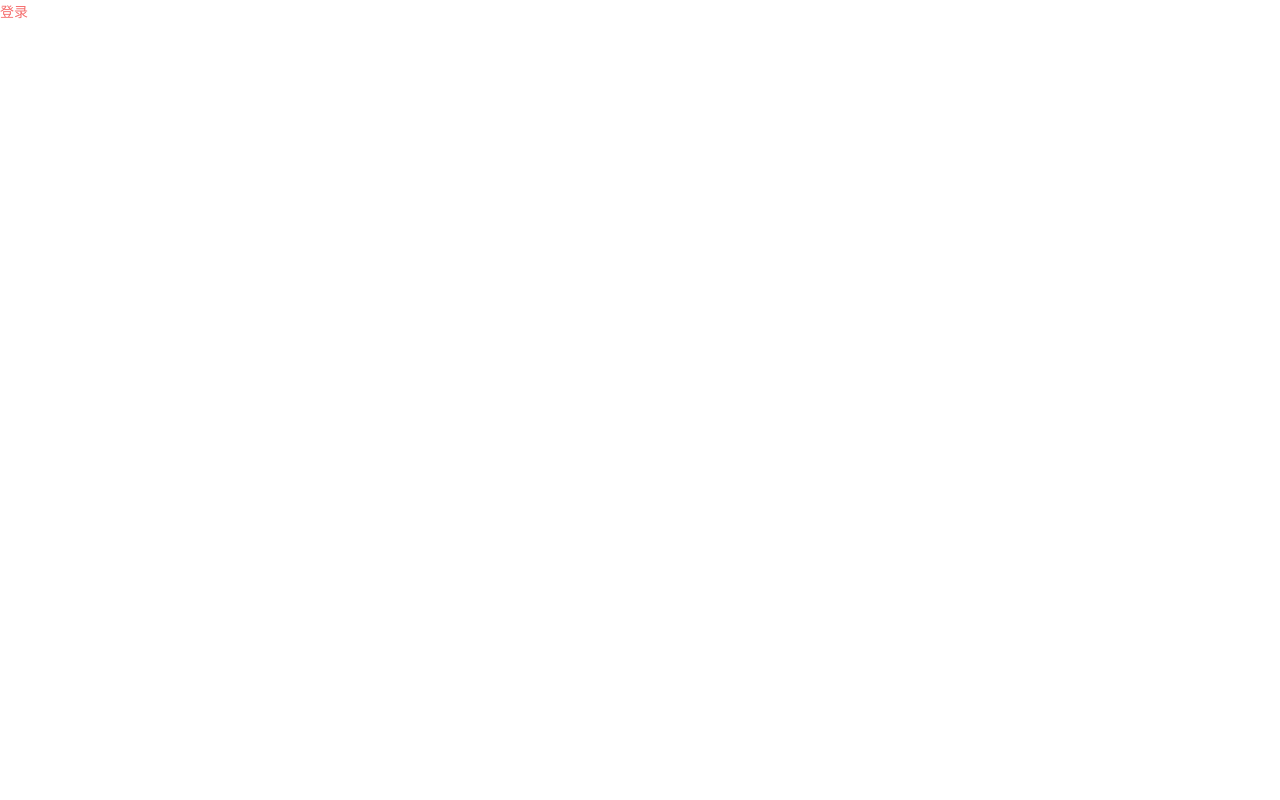
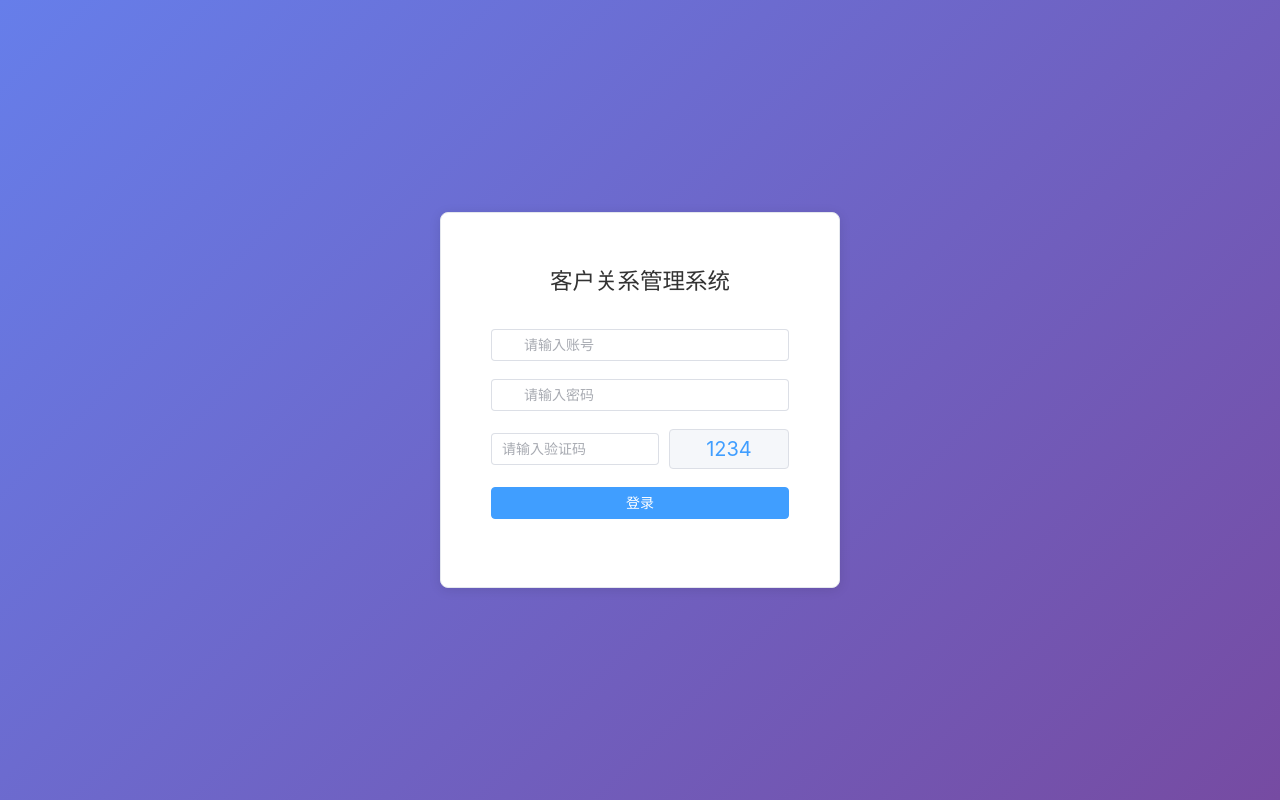
Before and after one commit to xxq48/xxqweb, a Vue app: page /login in a window 1280 px wide. Built offline with nearby package versions, Linux system fonts and the light colour scheme.

Commit message:
feat: 添加登录页面，重构首页，更新用户状态管理和退出登录功能

```diff
--- a/src/views/HomeView.vue
+++ b/src/views/HomeView.vue
@@ -58,13 +58,11 @@
             </el-icon>
             <template #dropdown>
               <el-dropdown-menu>
-                <el-dropdown-item>View</el-dropdown-item>
-                <el-dropdown-item>Add</el-dropdown-item>
-                <el-dropdown-item>Delete</el-dropdown-item>
+                <el-dropdown-item @click="logout">退出登录</el-dropdown-item>
               </el-dropdown-menu>
             </template>
           </el-dropdown>
-          <span>Tom</span>
+          <span>{{state.suName}}</span>
         </div>
       </el-header>
 
@@ -87,10 +85,14 @@
 import { Menu as IconMenu, Message, Setting, Avatar } from "@element-plus/icons-vue";
 import { reactive, onMounted } from "vue";
 import axios from "axios";
+import {useRouter} from 'vue-router'
+
+const router = useRouter()
 
 // 定义页面的数据变量对象state
 const state = reactive({
   tableData: [],
+  suName: ''
 });
 
 // 获取后台数据的方法定义
@@ -103,8 +105,24 @@ const getData = () => {
   });
 };
 
+// 退出登录的方法
+const logout = () => {
+  // 清除本地保存的登录信息
+  localStorage.clear()
+  // 跳转到登录页面
+  router.push('/login')
+}
+
+
 // 页面初始化之后会执行这个方法
 onMounted(() => {
+  const suName = localStorage.getItem('suName')
+  if(suName){
+    state.suName = suName
+  }else{
+    router.push('/login')
+  }
+
   // 初始化表格数据
   getData();
 });
--- a/src/views/LoginView.vue
+++ b/src/views/LoginView.vue
@@ -1,13 +1,136 @@
+
 <template>
-     <el-text class="mx-1" type="danger">登录</el-text>
+  <div class="login-container">
+    <el-card class="login-box">
+      <h2 class="login-title">客户关系管理系统</h2>
+      <el-form :model="formData">
+        <el-form-item>
+          <el-input
+            v-model="formData.suName"
+            placeholder="请输入账号"
+            prefix-icon="User"
+          />
+        </el-form-item>
+
+        <el-form-item>
+          <el-input
+            v-model="formData.suPwd"
+            type="password"
+            placeholder="请输入密码"
+            prefix-icon="Lock"
+            show-password
+          />
+        </el-form-item>
+
+        <el-form-item>
+          <div class="captcha-container">
+            <el-input
+              v-model="formData.captcha"
+              placeholder="请输入验证码"
+              class="captcha-input"
+            />
+            <div class="captcha-image">
+              <!-- 验证码占位图 -->
+              <span>1234</span>
+            </div>
+          </div>
+        </el-form-item>
+
+        <el-form-item>
+          <el-button type="primary" class="login-btn" @click="login">
+            登录
+          </el-button>
+        </el-form-item>
+      </el-form>
+    </el-card>
+  </div>
 </template>
 
+<script setup lang="ts">
+import { reactive } from "vue";
+import { ElMessage } from "element-plus";
+import axios from "axios";
+import {useRouter} from 'vue-router';
 
-<script lang="ts" setup>
+// 创建路由器对象
+const router = useRouter()
 
+
+const formData = reactive({
+  suName: "",
+  suPwd: "",
+  captcha: "",
+});
+
+// 登录方法
+const login = () => {
+  // ElMessage('登录成功')
+  axios({
+    method: "get",
+    url: "http://localhost:8080/sysUser/login",
+    params: formData
+  }).then((res) => {
+    if(res.data.code == 0){
+        localStorage.setItem('suName', res.data.data[0].suName)
+        localStorage.setItem('suId', res.data.data[0].suId)
+        localStorage.setItem('suRole', res.data.data[0].suRole)
+        // 跳转到首页
+        router.push('/')
+    }else{
+        ElMessage('登录失败')
+    }
+  });
+};
 </script>
 
+<style scoped>
+.login-container {
+  display: flex;
+  justify-content: center;
+  align-items: center;
+  height: 100vh;
+  background: linear-gradient(135deg, #667eea 0%, #764ba2 100%);
+}
 
-<style scoped>
+.login-box {
+  width: 400px;
+  padding: 30px;
+  border-radius: 8px;
+  box-shadow: 0 2px 12px 0 rgba(0, 0, 0, 0.1);
+}
 
+.login-title {
+  text-align: center;
+  margin-bottom: 30px;
+  color: #333;
+}
+
+.captcha-container {
+  display: flex;
+  align-items: center;
+  gap: 10px;
+}
+
+.captcha-input {
+  flex: 1;
+}
+
+.captcha-image {
+  width: 120px;
+  height: 40px;
+  display: flex;
+  justify-content: center;
+  align-items: center;
+  background-color: #f5f7fa;
+  border-radius: 4px;
+  border: 1px solid #dcdfe6;
+  color: #409eff;
+  font-weight: bold;
+  font-size: 20px;
+  user-select: none;
+}
+
+.login-btn {
+  width: 100%;
+}
 </style>
```
Also changed, not shown: src/views/Login.vue (deleted, +0 -11 lines).
